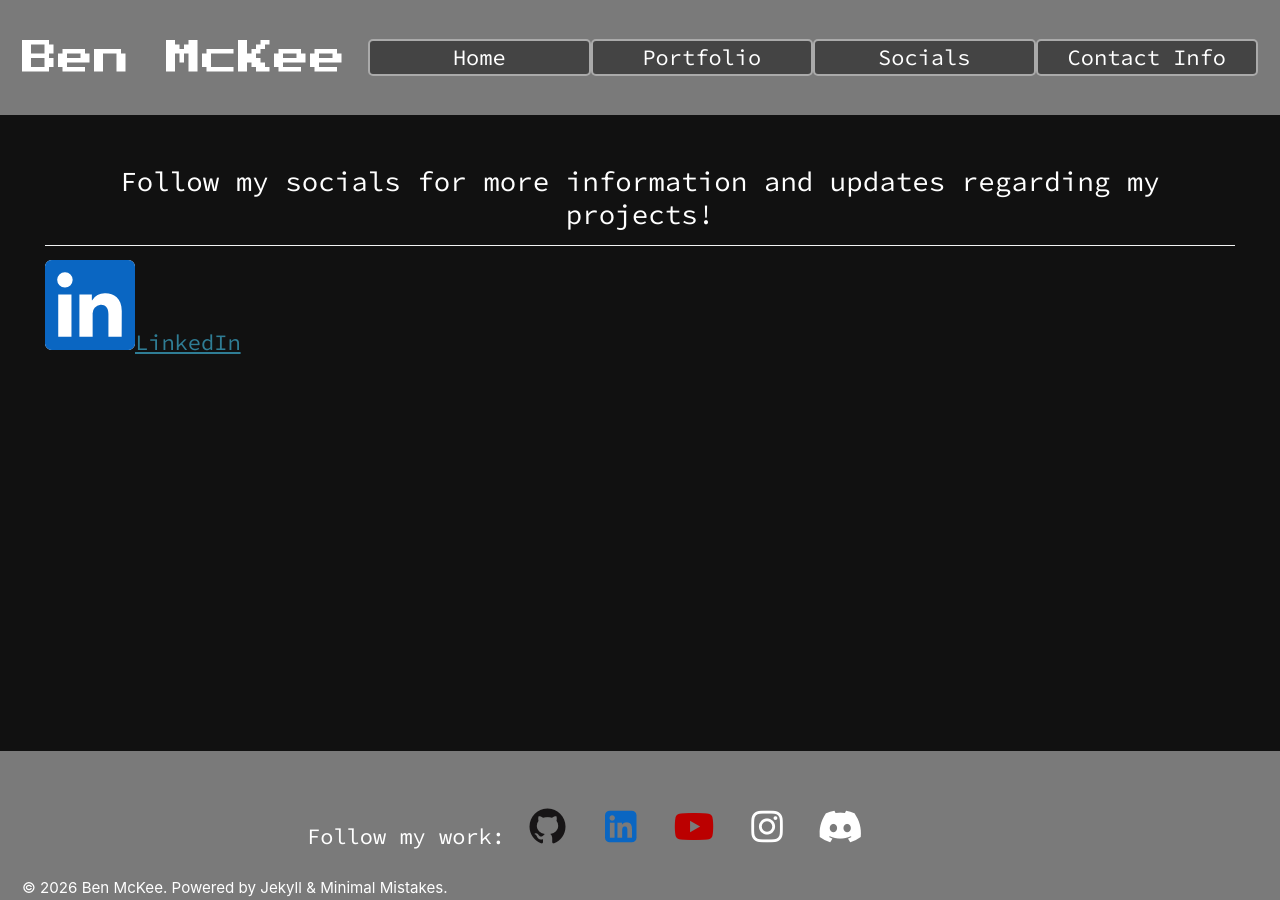
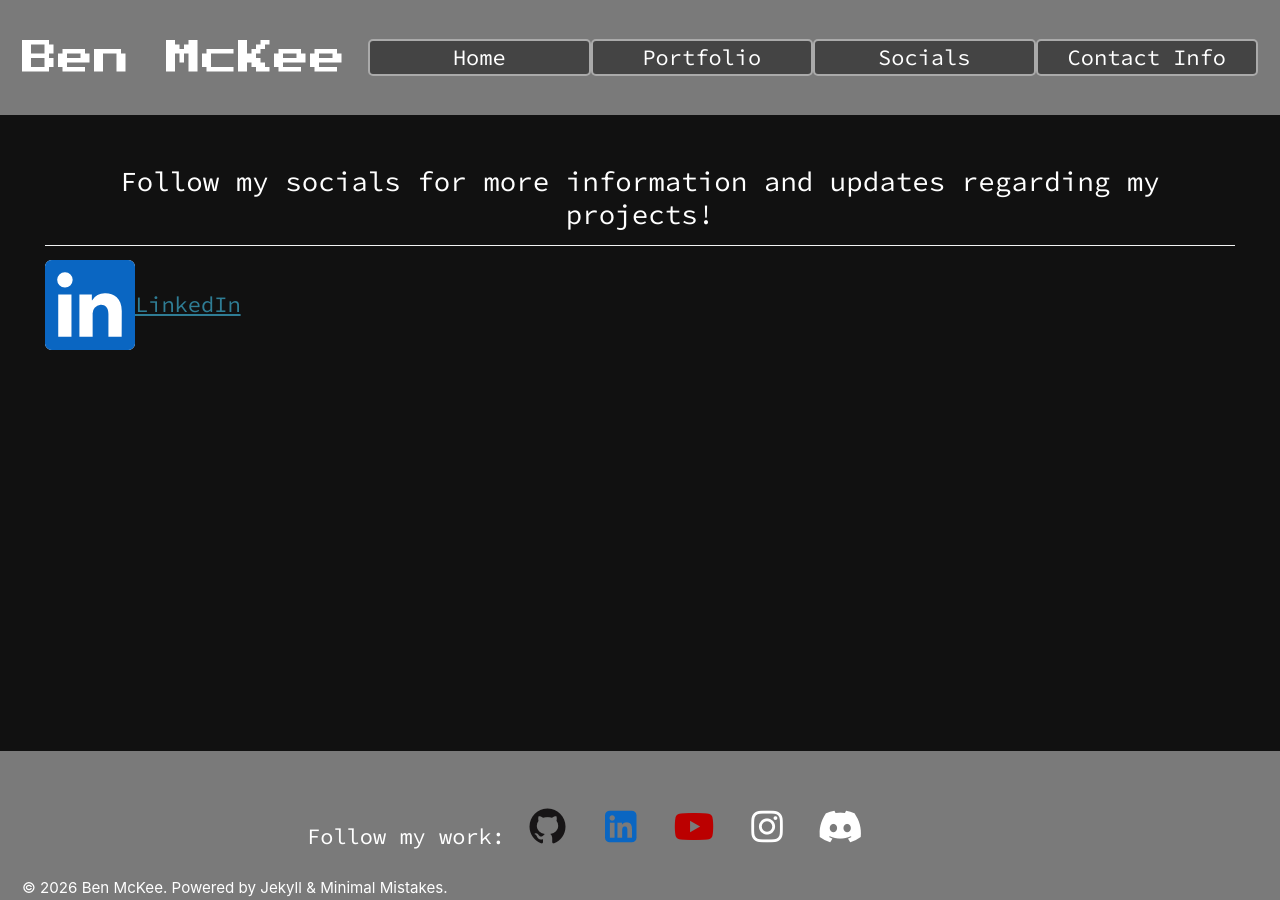
Before and after one commit to Bugglenuggets/Bugglenuggets.github.io, a Jekyll site: the page built from _pages/page-socials.md, in a window 1280 px wide. Built offline with Jekyll 4.4.1, drawn with Linux system fonts in a browser that asks for light colours; some web fonts are replaced.

Commit message:
Update page-socials.md

```diff
--- a/_pages/page-socials.md
+++ b/_pages/page-socials.md
@@ -6,7 +6,7 @@ permalink: /socials/
 <h2 class="source-code-pro" style="text-align: center; margin-top: 50px;">Follow my socials for more information and updates regarding my projects!</h2>
 <div display="flex" style="flex: 1 1 250px;" gap="2em">
   <div style="flex: 1 1 250px;">
-    <a href="https://www.linkedin.com/in/ben-mckee-bb17b33b0/">
+    <a href="https://www.linkedin.com/in/ben-mckee-bb17b33b0/" style="display: flex; align-items: center;">
       <svg style="height:90px; width:90px" xmlns="http://www.w3.org/2000/svg" viewBox="0 0 34 34">
       <path d="M34 2.5v29a2.5 2.5 0 0 1-2.5 2.5h-29A2.5 2.5 0 0 1 0 31.5v-29A2.5 2.5 0 0 1 2.5 0h29A2.5 2.5 0 0 1 34 2.5z" style="fill: white"></path>
       <path d="M34 2.5v29a2.5 2.5 0 0 1-2.5 2.5h-29A2.5 2.5 0 0 1 0 31.5v-29A2.5 2.5 0 0 1 2.5 0h29A2.5 2.5 0 0 1 34 2.5M10 13H5v16h5zm.45-5.5a2.88 2.88 0 0 0-2.86-2.9H7.5a2.9 2.9 0 0 0 0 5.8 2.88 2.88 0 0 0 2.95-2.81zM29 19.28c0-4.81-3.06-6.68-6.1-6.68a5.7 5.7 0 0 0-5.06 2.58h-.14V13H13v16h5v-8.51a3.32 3.32 0 0 1 3-3.58h.19c1.59 0 2.77 1 2.77 3.52V29h5z" style="fill: #0a66c2"></path>
```
